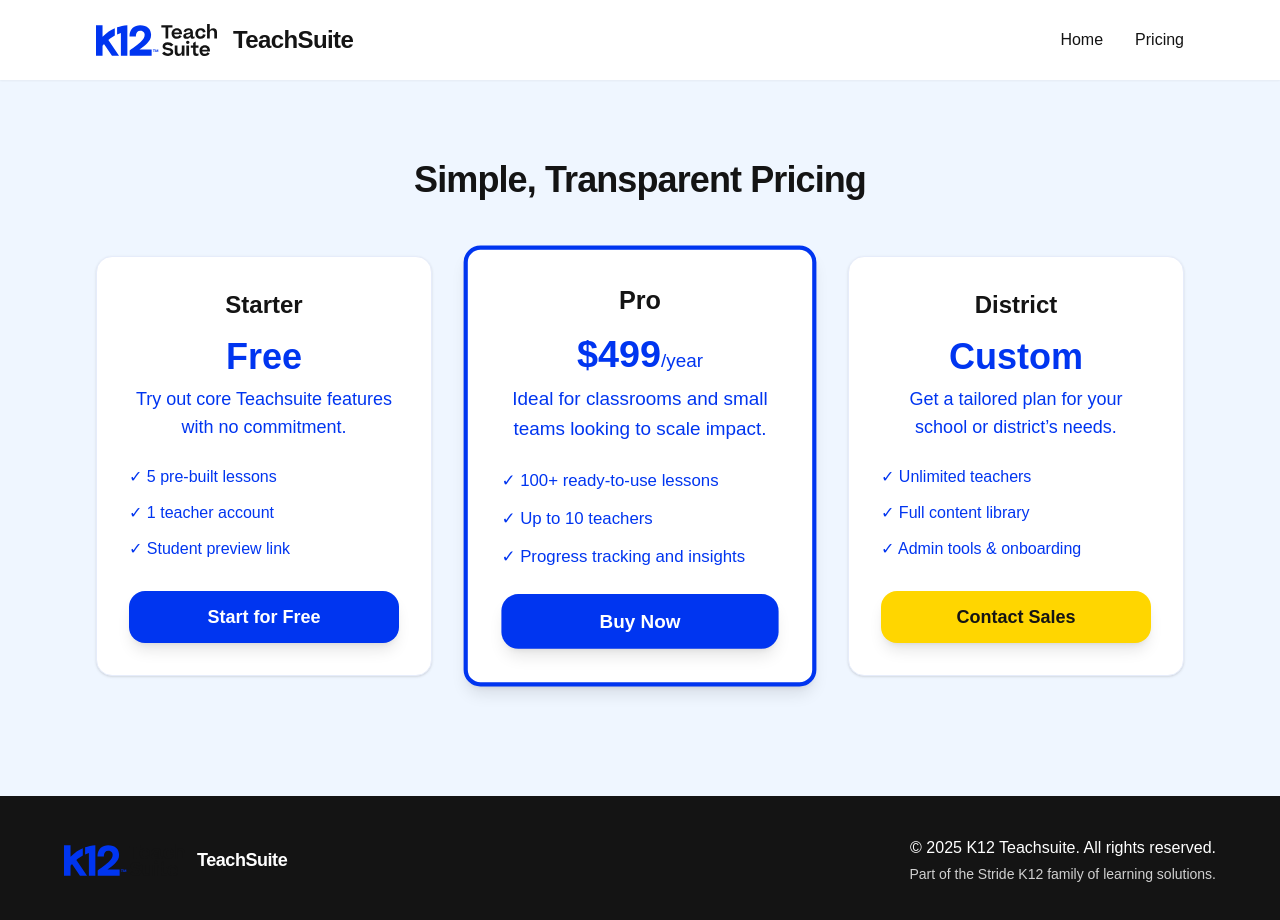
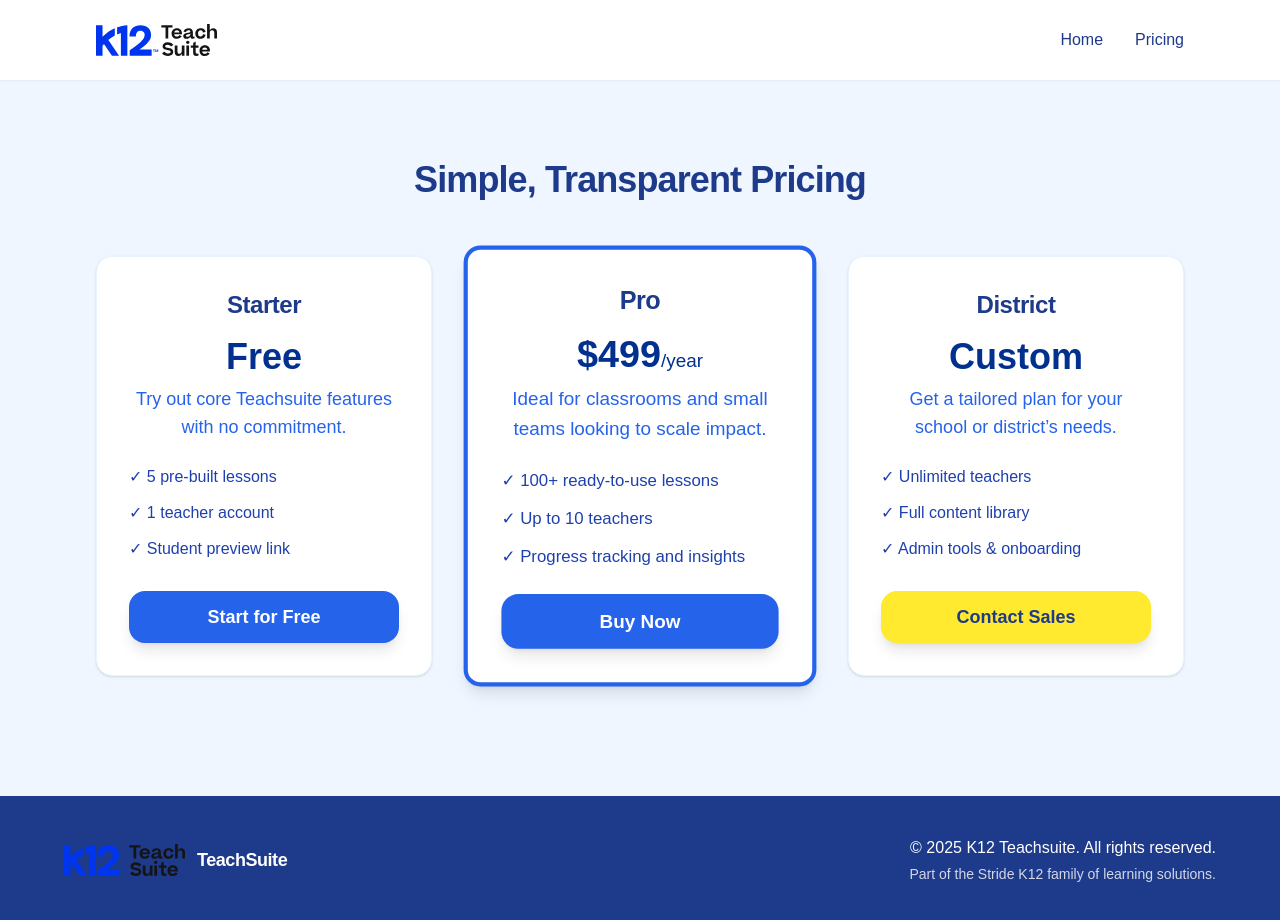
Before and after one commit to otroad-k12/k12-teachsuite-landing, a React (Vite) app: page /pricing in a window 1280 px wide. Shown: the top 920 px of the page. Built offline with nearby package versions, Linux system fonts and the light colour scheme.

Commit message:
update: color and typography updates

```diff
--- a/src/LandingPage.jsx
+++ b/src/LandingPage.jsx
@@ -18,7 +18,7 @@
         <div className="max-w-7xl mx-auto flex items-center justify-between">
           <div className="flex items-center gap-4">
             <K12Logo />
-            <span className="text-2xl font-bold tracking-tight text-blue-900">TeachSuite</span>
+            <span className="text-2xl font-bold tracking-tight text-blue-900"></span>
           </div>
           <nav className="hidden md:flex gap-8 text-base font-medium">
             <Link to="/" className="hover:text-blue-600 transition">Home</Link>
--- a/src/PricingPage.jsx
+++ b/src/PricingPage.jsx
@@ -18,7 +18,7 @@
         <div className="max-w-7xl mx-auto flex items-center justify-between">
           <div className="flex items-center gap-4">
             <K12Logo />
-            <span className="text-2xl font-bold tracking-tight text-blue-900">TeachSuite</span>
+            <span className="text-2xl font-bold tracking-tight text-blue-900"></span>
           </div>
           <nav className="hidden md:flex gap-8 text-base font-medium">
             <Link to="/" className="hover:text-blue-600 transition">Home</Link>
--- a/src/index.css
+++ b/src/index.css
@@ -3,3 +3,33 @@
 @tailwind utilities;
 
 body { margin: 0; font-family: 'Work Sans', sans-serif; }
+
+h1, h2, h3, h4, h5, h6 {
+  font-family: 'Beatrice', 'Work Sans', sans-serif;
+  font-weight: 800;
+  letter-spacing: -0.02em;
+}
+
+.k12-headline {
+  font-family: 'Beatrice', 'Work Sans', sans-serif;
+  font-weight: 800;
+  line-height: 110%;
+  letter-spacing: -3px;
+}
+.k12-subhead {
+  font-family: 'Beatrice', 'Work Sans', sans-serif;
+  font-weight: 600;
+  line-height: 110%;
+  letter-spacing: -2px;
+}
+.k12-paragraph {
+  font-family: 'Work Sans', sans-serif;
+  font-weight: 400;
+  line-height: 150%;
+  letter-spacing: 0px;
+}
+.k12-cta {
+  font-family: 'Beatrice', 'Work Sans', sans-serif;
+  font-weight: 700;
+  letter-spacing: 0px;
+}
--- a/tailwind.config.js
+++ b/tailwind.config.js
@@ -6,16 +6,26 @@
   theme: {
     extend: {
       colors: {
-        'blue-900': '#141414',
-        'blue-800': '#0035F0',
-        'blue-700': '#0035F0',
-        'blue-600': '#0035F0',
-        'blue-100': '#E6ECFA',
-        'yellow-400': '#FFD600',
-        'yellow-100': '#FFF9E3',
+        blue: {
+          100: '#E8F6FC',
+          300: '#A2DEFF',
+          400: '#62C7FF',
+          500: '#0035F0',
+          700: '#01308E',
+        },
+        yellow: {
+          400: '#FFEA2F',
+        },
+        green: {
+          300: '#8EE68C',
+        },
+        black: {
+          600: '#141414',
+        },
       },
       fontFamily: {
         sans: ["Work Sans", "sans-serif"],
+        heading: ["Beatrice", "Work Sans", "sans-serif"],
       },
     },
   },
```
